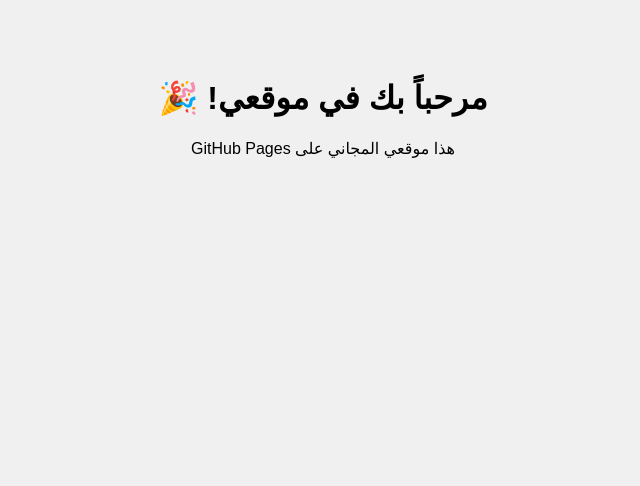
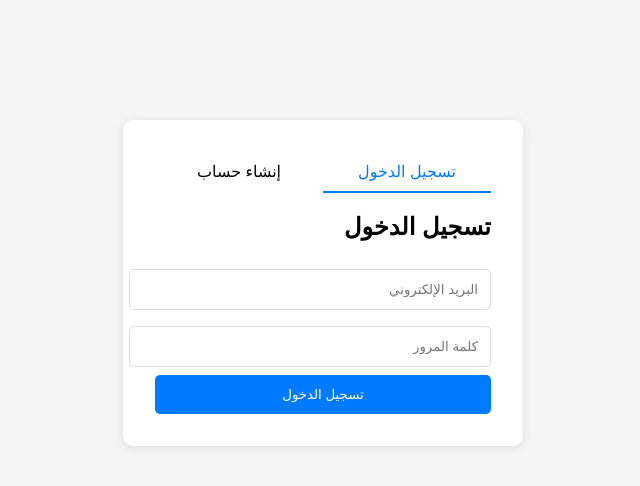
Before and after one commit to XomargamerX3/xomargamerx.github.io, a plain HTML site: page index.html in a window 1280 px wide. Shown: the whole page, without its empty margins (317-957 px from the left). Drawn offline with Linux system fonts and the light colour scheme; no server answers.

Commit message:
Revise title and implement login/register forms
Updated the title and added a registration form with login functionality.

```diff
--- a/index.html
+++ b/index.html
@@ -3,18 +3,165 @@
 <head>
     <meta charset="UTF-8">
     <meta name="viewport" content="width=device-width, initial-scale=1.0">
-    <title>موقعي على GitHub</title>
+    <title>نظام التسجيل</title>
     <style>
         body {
             font-family: Arial, sans-serif;
+            max-width: 400px;
+            margin: 100px auto;
+            padding: 20px;
+            background: #f5f5f5;
+        }
+        .form-container {
+            background: white;
+            padding: 2rem;
+            border-radius: 10px;
+            box-shadow: 0 2px 10px rgba(0,0,0,0.1);
+        }
+        input {
+            width: 100%;
+            padding: 12px;
+            margin: 8px 0;
+            border: 1px solid #ddd;
+            border-radius: 5px;
+        }
+        button {
+            width: 100%;
+            padding: 12px;
+            background: #007bff;
+            color: white;
+            border: none;
+            border-radius: 5px;
+            cursor: pointer;
+        }
+        .hidden {
+            display: none;
+        }
+        .tabs {
+            display: flex;
+            margin-bottom: 20px;
+        }
+        .tab {
+            flex: 1;
+            padding: 10px;
             text-align: center;
-            padding: 50px;
-            background: #f0f0f0;
+            cursor: pointer;
+            border-bottom: 2px solid transparent;
+        }
+        .tab.active {
+            border-bottom: 2px solid #007bff;
+            color: #007bff;
         }
     </style>
 </head>
 <body>
-    <h1>مرحباً بك في موقعي! 🎉</h1>
-    <p>هذا موقعي المجاني على GitHub Pages</p>
+    <div class="form-container">
+        <div class="tabs">
+            <div class="tab active" onclick="showTab('login')">تسجيل الدخول</div>
+            <div class="tab" onclick="showTab('register')">إنشاء حساب</div>
+        </div>
+
+        <!-- نموذج تسجيل الدخول -->
+        <div id="login-form">
+            <h2>تسجيل الدخول</h2>
+            <input type="email" id="login-email" placeholder="البريد الإلكتروني">
+            <input type="password" id="login-password" placeholder="كلمة المرور">
+            <button onclick="login()">تسجيل الدخول</button>
+        </div>
+
+        <!-- نموذج إنشاء حساب -->
+        <div id="register-form" class="hidden">
+            <h2>إنشاء حساب جديد</h2>
+            <input type="text" id="register-name" placeholder="الاسم الكامل">
+            <input type="email" id="register-email" placeholder="البريد الإلكتروني">
+            <input type="password" id="register-password" placeholder="كلمة المرور">
+            <button onclick="register()">إنشاء حساب</button>
+        </div>
+
+        <!-- المحتوى بعد التسجيل -->
+        <div id="dashboard" class="hidden">
+            <h2>مرحباً, <span id="user-name"></span>! 👋</h2>
+            <p>لقد سجلت الدخول بنجاح</p>
+            <button onclick="logout()">تسجيل الخروج</button>
+        </div>
+    </div>
+
+    <!-- إضافة Firebase -->
+    <script src="https://www.gstatic.com/firebasejs/9.6.10/firebase-app-compat.js"></script>
+    <script src="https://www.gstatic.com/firebasejs/9.6.10/firebase-auth-compat.js"></script>
+
+    <script>
+        // تكوين Firebase - ستحتاج إلى إضافة بيانات مشروعك هنا
+        const firebaseConfig = {
+            apiKey: "your-api-key",
+            authDomain: "your-project.firebaseapp.com",
+            projectId: "your-project-id",
+            storageBucket: "your-project.appspot.com",
+            messagingSenderId: "123456789",
+            appId: "your-app-id"
+        };
+
+        // تهيئة Firebase
+        firebase.initializeApp(firebaseConfig);
+
+        function showTab(tabName) {
+            document.querySelectorAll('.tab').forEach(tab => tab.classList.remove('active'));
+            document.querySelectorAll('.tab').forEach(tab => {
+                if (tab.textContent.includes(tabName === 'login' ? 'تسجيل الدخول' : 'إنشاء حساب')) {
+                    tab.classList.add('active');
+                }
+            });
+
+            document.getElementById('login-form').classList.toggle('hidden', tabName !== 'login');
+            document.getElementById('register-form').classList.toggle('hidden', tabName !== 'register');
+        }
+
+        async function register() {
+            const email = document.getElementById('register-email').value;
+            const password = document.getElementById('register-password').value;
+            const name = document.getElementById('register-name').value;
+
+            try {
+                const userCredential = await firebase.auth().createUserWithEmailAndPassword(email, password);
+                await userCredential.user.updateProfile({ displayName: name });
+                alert('تم إنشاء الحساب بنجاح!');
+                showDashboard(userCredential.user);
+            } catch (error) {
+                alert('حدث خطأ: ' + error.message);
+            }
+        }
+
+        async function login() {
+            const email = document.getElementById('login-email').value;
+            const password = document.getElementById('login-password').value;
+
+            try {
+                const userCredential = await firebase.auth().signInWithEmailAndPassword(email, password);
+                showDashboard(userCredential.user);
+            } catch (error) {
+                alert('خطأ في البريد الإلكتروني أو كلمة المرور');
+            }
+        }
+
+        function logout() {
+            firebase.auth().signOut();
+            document.getElementById('dashboard').classList.add('hidden');
+            document.getElementById('login-form').classList.remove('hidden');
+        }
+
+        function showDashboard(user) {
+            document.getElementById('login-form').classList.add('hidden');
+            document.getElementById('register-form').classList.add('hidden');
+            document.getElementById('dashboard').classList.remove('hidden');
+            document.getElementById('user-name').textContent = user.displayName || user.email;
+        }
+
+        // التحقق من حالة المستخدم
+        firebase.auth().onAuthStateChanged((user) => {
+            if (user) {
+                showDashboard(user);
+            }
+        });
+    </script>
 </body>
 </html>
```
